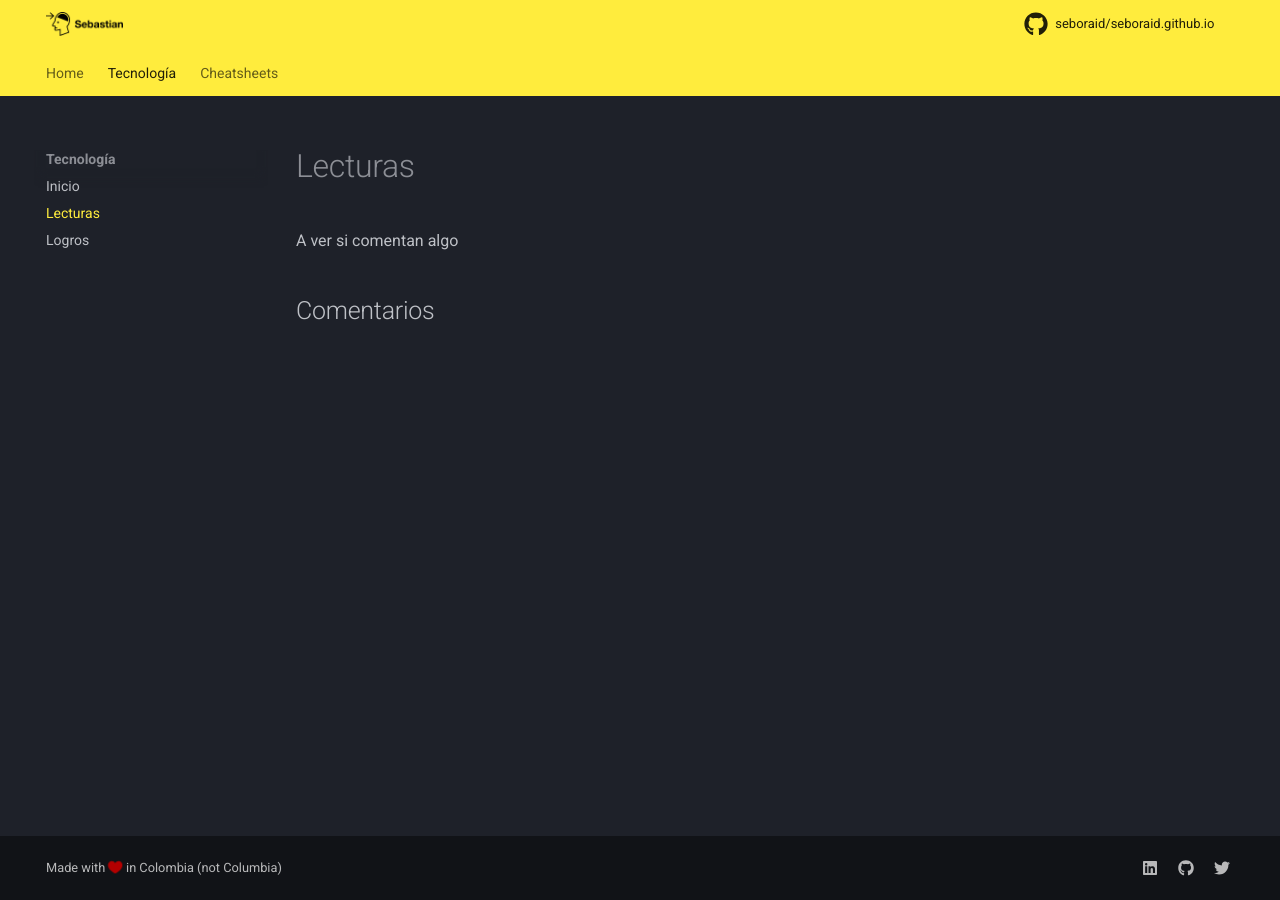
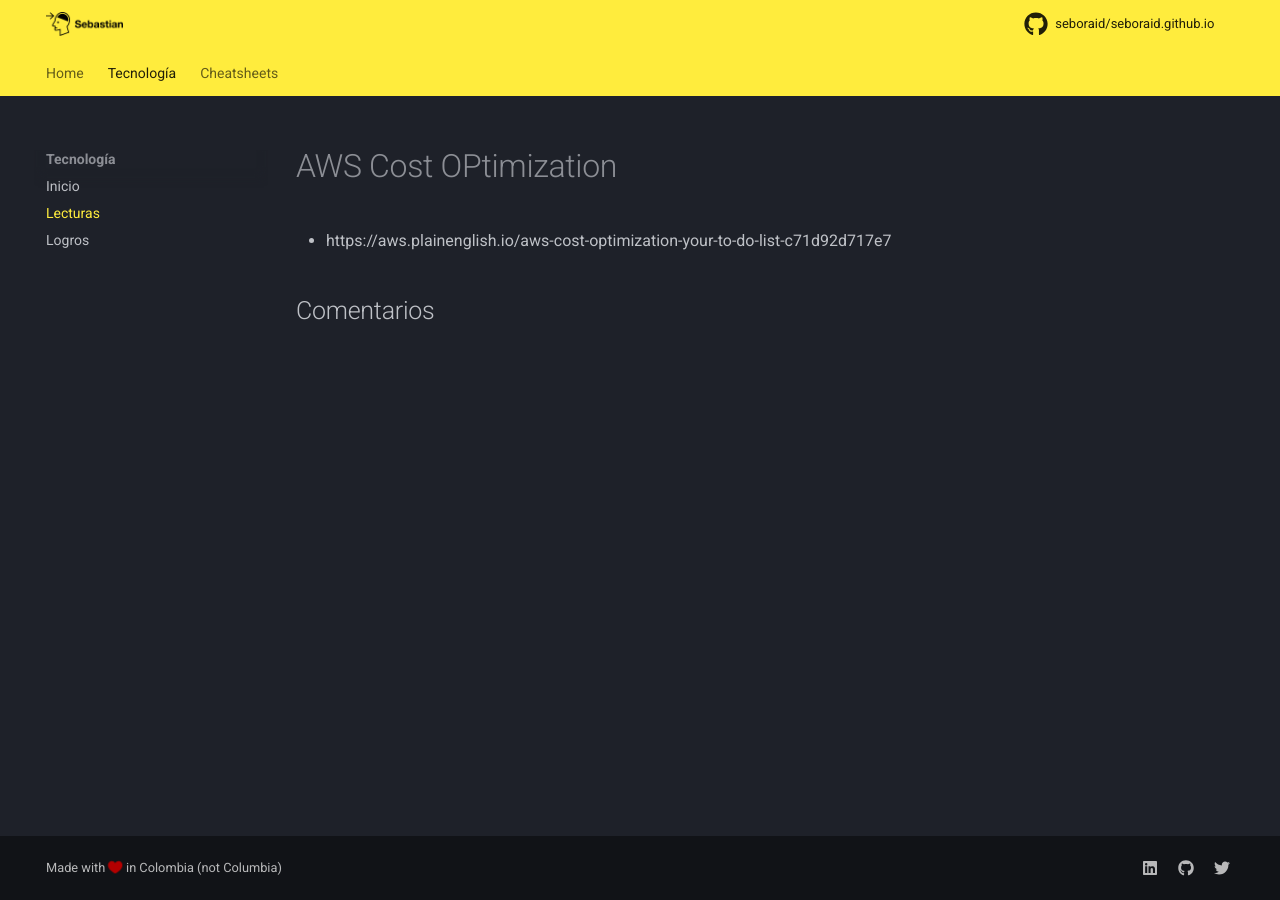
Before and after one commit to seboraid/seboraid.github.io, an MkDocs documentation site: the page built from docs/tecnologia/lecturas.md, in a window 1280 px wide. Built offline with MkDocs 1.6.1 and Material for MkDocs 9.7.7, drawn with Linux system fonts in a browser that asks for light colours; comment, search, counter and statistics services are not loaded.

Commit message:
Nueva letura de cost optimization

```diff
--- a/docs/tecnologia/lecturas.md
+++ b/docs/tecnologia/lecturas.md
@@ -2,4 +2,6 @@
 comments: true
 ---
 
-A ver si comentan algo
+# AWS Cost OPtimization
+
+- https://aws.plainenglish.io/aws-cost-optimization-your-to-do-list-c71d92d717e7
```
